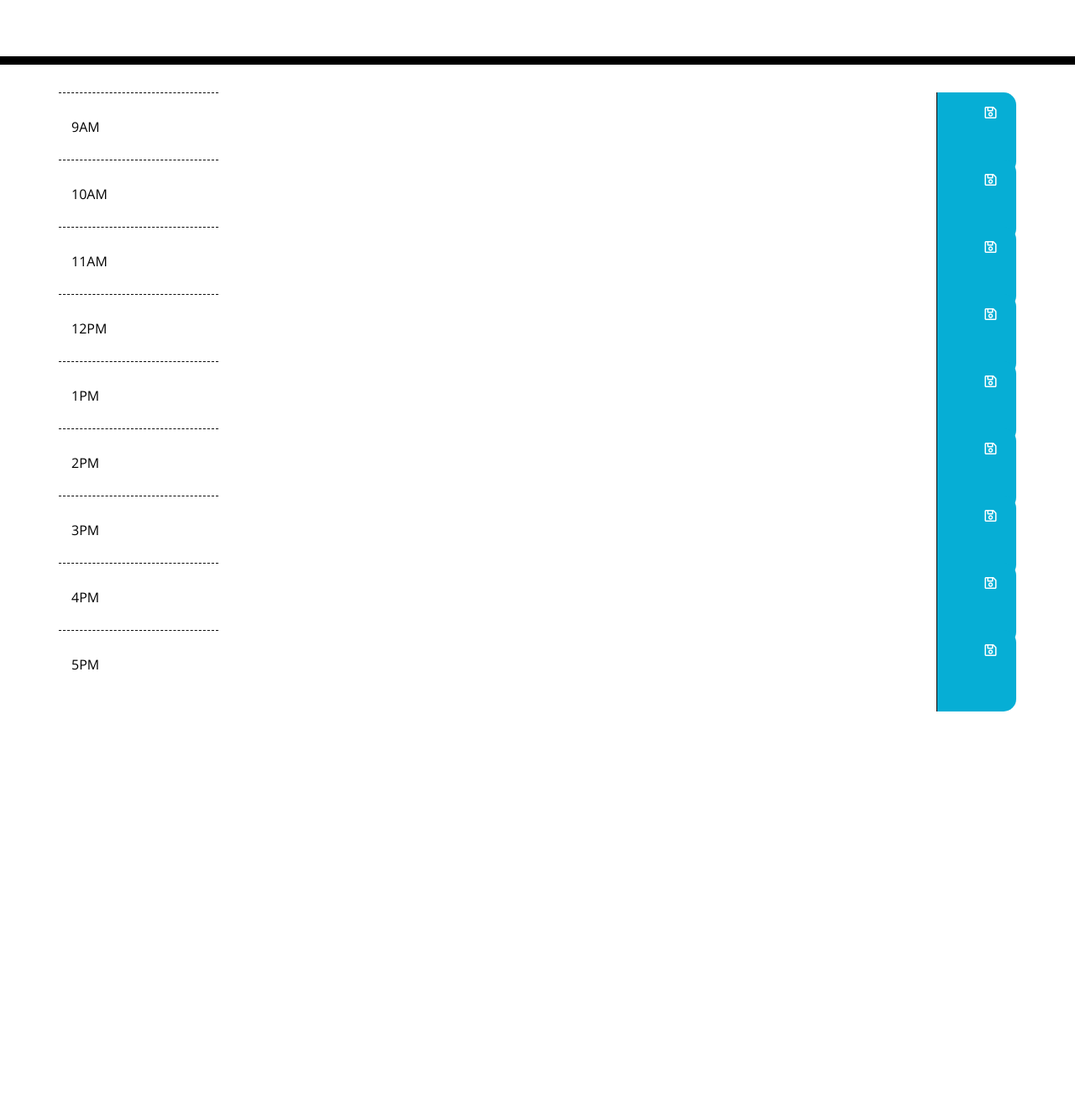
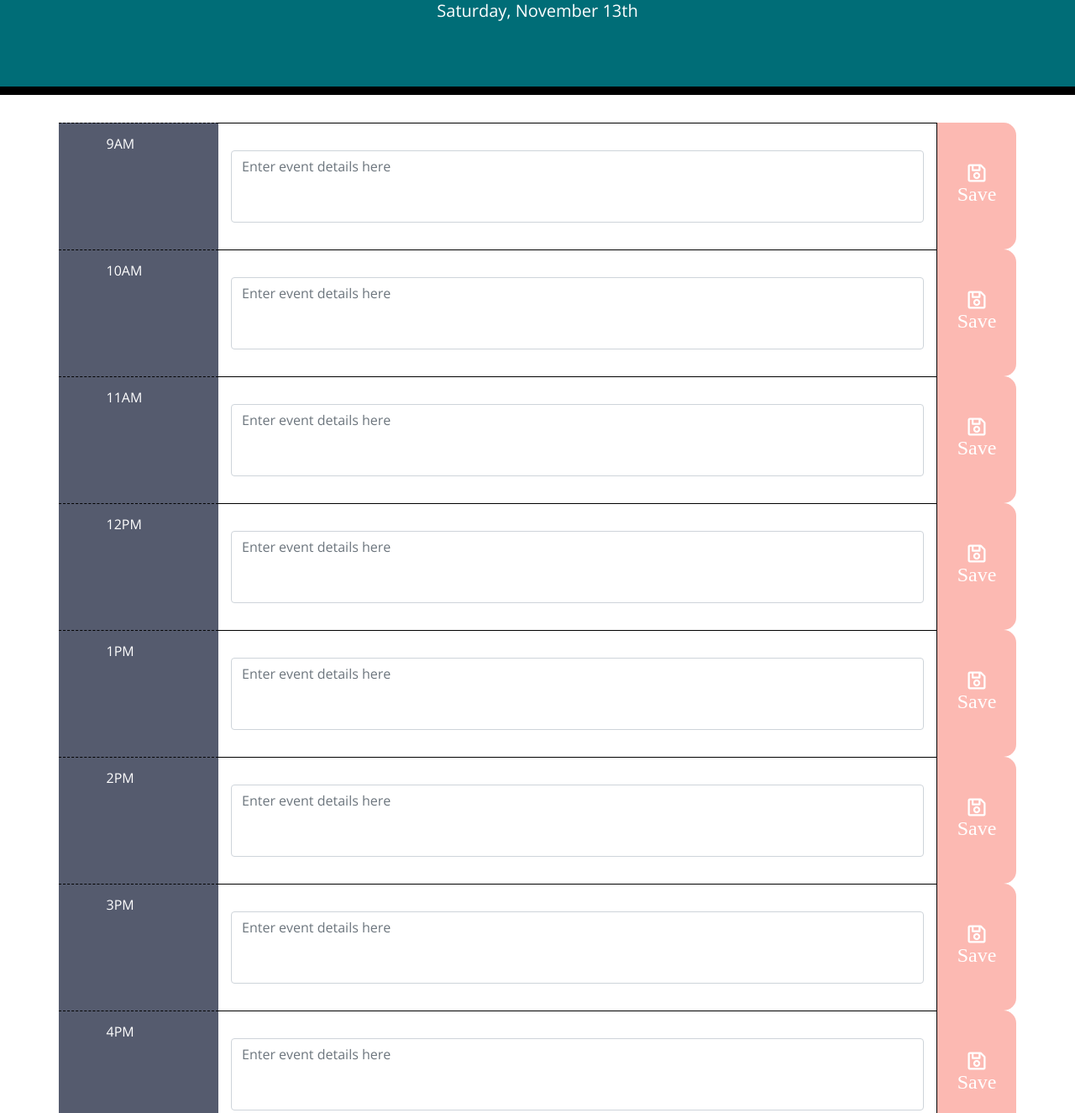
Before and after one commit to ccroberts1/day-planner, a plain HTML site: page index.html in a window 1280 px wide. Shown: the part 191-1516 px from the top of the page at 84% size. Before the commit the page ends 1041 px from the top, so only its background shows below. Drawn offline with nearby package versions, Linux system fonts and the light colour scheme.

Commit message:
updated styling, added current day to header using memory.js, started on color coding for past, present, future styling

```diff
--- a/assets/css/style.css
+++ b/assets/css/style.css
@@ -5,24 +5,27 @@ body {
 }
 
 textarea {
-  background: transparent;
+  background: transparent !important;
   border: none;
   resize: none;
   color: #000000;
   border-left: 1px solid black;
-  padding: 10px;
+  height: 80px;
+  padding: 0;
+  margin: 0;
 }
 
 .jumbotron {
   text-align: center;
-  background-color: transparent;
-  color: black;
+  background-color: #006d77;
+  color: #ffffff;
   border-radius: 0;
   border-bottom: 10px solid black;
 }
 
 .description {
   white-space: pre-wrap;
+  border-top: 1px solid #000000;
 }
 
 .time-block {
@@ -37,8 +40,8 @@ textarea {
 }
 
 .hour {
-  background-color: #ffffff;
-  color: #000000;
+  background-color: #555b6e;
+  color: #ffffff;
   border-top: 1px dashed #000000;
 }
 
@@ -48,12 +51,12 @@ textarea {
 }
 
 .present {
-  background-color: #ff6961;
+  background-color: #f28482;
   color: white;
 }
 
 .future {
-  background-color: #77dd77;
+  background-color: #83c5be;
   color: white;
 }
 
@@ -61,11 +64,12 @@ textarea {
   border-left: 1px solid black;
   border-top-right-radius: 15px;
   border-bottom-right-radius: 15px;
-  background-color: #06aed5;
+  background-color: #fcb9b2;
   color: white;
+  font-size: 24px;
 }
 
 .saveBtn i:hover {
-  font-size: 20px;
+  font-size: 30px;
   transition: all 0.3s ease-in-out;
 }
--- a/assets/js/script.js
+++ b/assets/js/script.js
@@ -0,0 +1,60 @@
+//Variable Declaration
+
+//Current date displayed in the header
+var timeHeading = $("#currentDay");
+var displayTime = moment().format("dddd, MMMM Do");
+$(timeHeading).append(displayTime);
+
+var currentTime = moment();
+
+var hoursArray = [
+  moment("9", "H"),
+  moment("10", "H"),
+  moment("11", "H"),
+  moment("12", "H"),
+  moment("13", "H"),
+  moment("14", "H"),
+  moment("15", "H"),
+  moment("16", "H"),
+  moment("17", "H"),
+];
+
+$.each(hoursArray, function (index, value) {
+  console.log(value.format("hA"));
+});
+
+var hourCal = moment("9", "H");
+
+console.log(currentTime);
+console.log(hourCal);
+
+console.log(currentTime.diff(hourCal, "hours"));
+
+//Find a way to compare the times in the .hour div to the current time. Maybe each div can have a moment() saved to a variable which is then compared to current time?
+
+//use variable.set() to test whether it works once js is configured
+
+//Function Declaration
+
+//For the text area that is the current time, apply .present styling to .description
+// if (currentTime.diff(hourCal, "hours") == 0) {
+//   $(".description").addClass("present");
+// }
+
+// //For each text area that is earlier than the current time, apply .past styling to .description
+// else if (currentTime.diff(hourCal, "hours") < 0) {
+//   $(".description").addClass("past");
+// }
+
+// //For each text area that is after the current time, apply .future styling to description.
+// else {
+//   $(".description").addClass("future");
+// }
+
+//Add click event listener to .saveBtn
+//Saves input in textarea to localStorage
+
+$("#nineSave").click(function () {
+  var nineInput = $("#nineText").val();
+  localStorage.set("9am", nineInput);
+});
--- a/index.html
+++ b/index.html
@@ -28,119 +28,142 @@
     <header class="jumbotron">
       <h1 class="display-3">Work Day Scheduler</h1>
       <p class="lead">A simple calendar app for scheduling your work day</p>
-      <p id="currentDay" class="lead time-block"></p>
+      <p id="currentDay" class="time-block lead"></p>
     </header>
     <div class="container">
-      <div class="row">
+      <div class="row justify-content-center">
         <div class="col-2 hour">
-          <p>9AM</p>
+          <span>9AM</span>
         </div>
-        <div class="col-9 textarea">
-          <p></p>
+        <div class="col-9 description">
+          <textarea
+            class="form-control"
+            id="nineText"
+            rows="3"
+            placeholder="Enter event details here"
+          ></textarea>
         </div>
-        <div class="col-1 saveBtn">
-          <i class="far fa-save"></i>
+        <div class="col-1 saveBtn text-center" id="nineSave">
+          <i class="far fa-save"><br />Save</i>
         </div>
-      </div>
 
-      <div class="row">
         <div class="col-2 hour">
-          <p>10AM</p>
+          <span>10AM</span>
         </div>
-        <div class="col-9 textarea">
-          <p></p>
+        <div class="col-9 description">
+          <textarea
+            class="form-control"
+            id="10amText"
+            rows="3"
+            placeholder="Enter event details here"
+          ></textarea>
         </div>
-        <div class="col-1 saveBtn">
-          <i class="far fa-save"></i>
+        <div class="col-1 saveBtn text-center">
+          <i class="far fa-save"><br />Save</i>
         </div>
-      </div>
-
-      <div class="row">
         <div class="col-2 hour">
-          <p>11AM</p>
+          <span>11AM</span>
         </div>
-        <div class="col-9 textarea">
-          <p></p>
+        <div class="col-9 description">
+          <textarea
+            class="form-control"
+            id="11amText"
+            rows="3"
+            placeholder="Enter event details here"
+          ></textarea>
         </div>
-        <div class="col-1 saveBtn">
-          <i class="far fa-save"></i>
+        <div class="col-1 saveBtn text-center">
+          <i class="far fa-save"><br />Save</i>
         </div>
-      </div>
-
-      <div class="row">
         <div class="col-2 hour">
-          <p>12PM</p>
+          <span>12PM</span>
         </div>
-        <div class="col-9 textarea">
-          <p></p>
+        <div class="col-9 description">
+          <textarea
+            class="form-control"
+            id="12pmText"
+            rows="3"
+            placeholder="Enter event details here"
+          ></textarea>
         </div>
-        <div class="col-1 saveBtn">
-          <i class="far fa-save"></i>
+        <div class="col-1 saveBtn text-center">
+          <i class="far fa-save"><br />Save</i>
         </div>
-      </div>
-
-      <div class="row">
         <div class="col-2 hour">
-          <p>1PM</p>
+          <span>1PM</span>
         </div>
-        <div class="col-9 textarea">
-          <p></p>
+        <div class="col-9 description">
+          <textarea
+            class="form-control"
+            id="1pmText"
+            rows="3"
+            placeholder="Enter event details here"
+          ></textarea>
         </div>
-        <div class="col-1 saveBtn">
-          <i class="far fa-save"></i>
+        <div class="col-1 saveBtn text-center">
+          <i class="far fa-save"><br />Save</i>
         </div>
-      </div>
-
-      <div class="row">
         <div class="col-2 hour">
-          <p>2PM</p>
+          <span>2PM</span>
         </div>
-        <div class="col-9 textarea">
-          <p></p>
+        <div class="col-9 description">
+          <textarea
+            class="form-control"
+            id="2pmText"
+            rows="3"
+            placeholder="Enter event details here"
+          ></textarea>
         </div>
-        <div class="col-1 saveBtn">
-          <i class="far fa-save"></i>
+        <div class="col-1 saveBtn text-center">
+          <i class="far fa-save"><br />Save</i>
         </div>
-      </div>
-
-      <div class="row">
         <div class="col-2 hour">
-          <p>3PM</p>
+          <span>3PM</span>
         </div>
-        <div class="col-9 textarea">
-          <p></p>
+        <div class="col-9 description">
+          <textarea
+            class="form-control"
+            id="3pmText"
+            rows="3"
+            placeholder="Enter event details here"
+          ></textarea>
         </div>
-        <div class="col-1 saveBtn">
-          <i class="far fa-save"></i>
+        <div class="col-1 saveBtn text-center">
+          <i class="far fa-save"><br />Save</i>
         </div>
-      </div>
-
-      <div class="row">
         <div class="col-2 hour">
-          <p>4PM</p>
+          <span>4PM</span>
         </div>
-        <div class="col-9 textarea">
-          <p></p>
+        <div class="col-9 description">
+          <textarea
+            class="form-control"
+            id="4pmText"
+            rows="3"
+            placeholder="Enter event details here"
+          ></textarea>
         </div>
-        <div class="col-1 saveBtn">
-          <i class="far fa-save"></i>
+        <div class="col-1 saveBtn text-center">
+          <i class="far fa-save"><br />Save</i>
         </div>
-      </div>
-
-      <div class="row">
         <div class="col-2 hour">
-          <p>5PM</p>
+          <span>5PM</span>
         </div>
-        <div class="col-9 textarea">
-          <p></p>
+        <div class="col-9 description">
+          <textarea
+            class="form-control"
+            id="5pmText"
+            rows="3"
+            placeholder="Enter event details here"
+          ></textarea>
         </div>
-        <div class="col-1 saveBtn">
-          <i class="far fa-save"></i>
+        <div class="col-1 saveBtn text-center">
+          <i class="far fa-save"><br />Save</i>
         </div>
       </div>
     </div>
 
     <script src="https://cdnjs.cloudflare.com/ajax/libs/jquery/3.2.1/jquery.min.js"></script>
     <script src="https://cdnjs.cloudflare.com/ajax/libs/moment.js/2.24.0/moment.min.js"></script>
+    <script src="./assets/js/script.js"></script>
   </body>
 </html>
```
